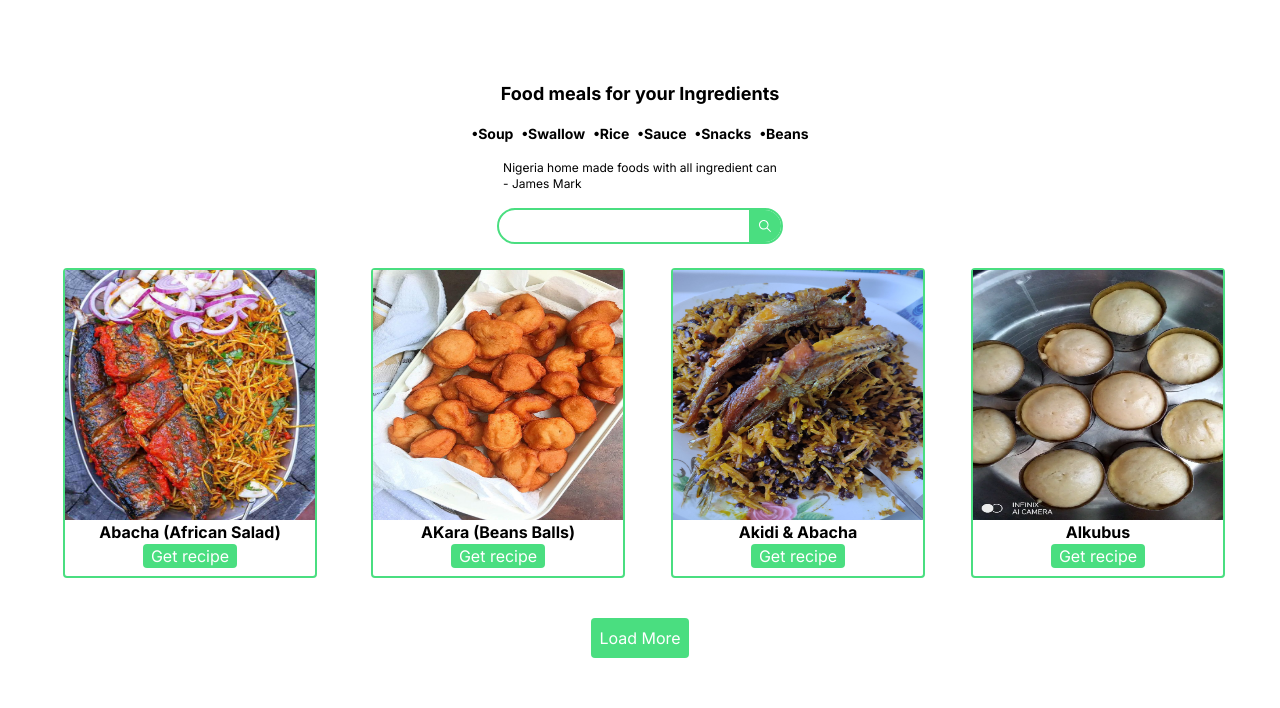
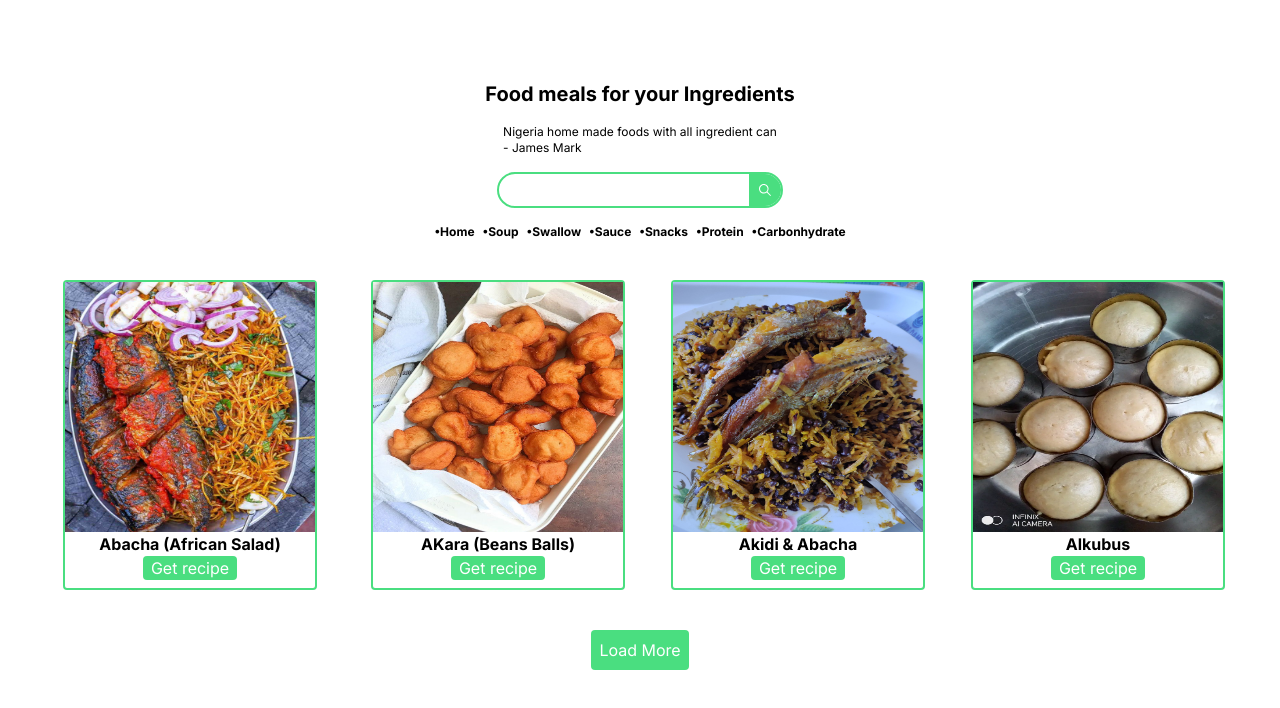
Before and after one commit to Preciousnnebuogor/food-recipe, a Next.js app: page / in a window 1280 px wide. Shown: the top 708 px of the page. Built offline with nearby package versions, Linux system fonts and the light colour scheme.

Commit message:
added home button

```diff
--- a/app/correct.tsx
+++ b/app/correct.tsx
@@ -3,6 +3,7 @@ import { useState } from "react";
 import { IoIosSearch } from "react-icons/io";
 import { FoodList, IFood } from "./data";
 import { Modal } from "./modal";
+
 
 export default function Correct() {
   const [search, setSearch] = useState("");
@@ -20,14 +21,55 @@ export default function Correct() {
   return (
     <div className={``}>
       {/* Search Section */}
-      <div className={`flex flex-col items-center justify-center`}>
-        <div className={`flex flex-col items-center justify-center w-[500px]`}>
-          <p className={`font-bold text-lg mb-4 mt-20 `}>
+      <div className={`flex flex-col items-center justify-center  px-4`}>
+        <div
+          className={`flex flex-col items-center justify-center w-full max-w-lg`}
+        >
+          <p className={`font-bold text-xl mb-4 mt-20 `}>
             Food meals for your Ingredients
           </p>
+          <h6 className={`text-xs mb-4`}>
+            Nigeria home made foods with all ingredient can <br /> - James Mark
+          </h6>
+
           <div
-            className={`flex justify-center items-center space-x-2 font-bold text-sm mb-4`}
+            className={`border-2 border-green-400 rounded-full pl-4 flex items-center p-0`}
           >
+            <input
+              type="text"
+              value={search}
+              onChange={(e) => {
+                setSearch(e.target.value);
+              }}
+              className=" border-none outline-none bg-transparent"
+            />
+            <div className={`bg-green-400 h-full rounded-e-full`}>
+              <IoIosSearch
+                className={`m-2 text-white`}
+                onClick={() => {
+                  const filteredList = FoodList.filter((value) =>
+                    value.foodname.toLowerCase().includes(search.toLowerCase())
+                  );
+                  setList(filteredList);
+                }}
+              />
+            </div>
+          </div>
+
+          <div
+            className={`md:flex md:justify-between text-sm md:space-x-2 grid grid-cols-4 space-x-2 items-center font-bold md:text-xs m-4 `}
+          >
+            <button
+              onClick={() => {
+                setList(FoodList); // Reset list to show all items
+                setSearch(""); // Clear the search input
+                setVisibleCount(4); // Reset visible count to the default
+                window.scrollTo({ top: 0, behavior: "smooth" }); // Scroll to the top smoothly
+              }}
+            >
+              •Home
+            </button>
+
             <button
               onClick={() => {
                 const filteredList = FoodList.filter(
@@ -48,16 +90,7 @@ export default function Correct() {
             >
               •Swallow
             </button>
-            <button
-              onClick={() => {
-                const filteredList = FoodList.filter(
-                  (food) => food.category === "rice"
-                );
-                setList(filteredList);
-              }}
-            >
-              •Rice
-            </button>
+
             <button
               onClick={() => {
                 const filteredList = FoodList.filter(
@@ -86,34 +119,18 @@ export default function Correct() {
                 setList(filteredList);
               }}
             >
-              •Beans
+              •Protein
             </button>
-          </div>
-          <h6 className={`text-xs mb-4`}>
-            Nigeria home made foods with all ingredient can <br /> - James Mark
-          </h6>
-          <div
-            className={`border-2 border-green-400 rounded-full pl-4 flex items-center p-0`}
-          >
-            <input
-              type="text"
-              value={search}
-              onChange={(e) => {
-                setSearch(e.target.value);
+            <button
+              onClick={() => {
+                const filteredList = FoodList.filter(
+                  (food) => food.category === "rice"
+                );
+                setList(filteredList);
               }}
-              className=" border-none outline-none bg-transparent"
-            />
-            <div className={`bg-green-400 h-full rounded-e-full`}>
-              <IoIosSearch
-                className={`m-2 text-white`}
-                onClick={() => {
-                  const filteredList = FoodList.filter((value) =>
-                    value.foodname.toLowerCase().includes(search.toLowerCase())
-                  );
-                  setList(filteredList);
-                }}
-              />
-            </div>
+            >
+              •Carbonhydrate
+            </button>
           </div>
         </div>
       </div>
--- a/app/data.ts
+++ b/app/data.ts
@@ -531,7 +531,7 @@ Your ekpang dish is ready. Bring it down and enjoy this African goodness.`,
   {
     foodname: "Ewa Agoyin",
     image: "/Ewa Agoyin.jpg",
-    category: "",
+    category: "beans",
     ingredient: [
       `4 cups Beans,
 Water,
@@ -725,12 +725,12 @@ Salt to Taste.`,
 Add the peeled beans into a pot, place on a hob on high heat. Add water and cook till very soft and mushy.
 Be careful not to add too much water, You can start with 2 cups and add as you go, if necessary. Do not add salt.
 Use an Ijabe (Ewedu broom) to mash up the beans or a whisk. Save time and energy by blending till smooth in your
-jug blender. If you’re using a blender, be sure to wait till the beans has cooled down a bit before blending
-so you don’t risk damaging your blender. Add water to the beans before blending, not too much though,
+jug blender. If you are using a blender, be sure to wait till the beans has cooled down a bit before blending
+so you do not risk damaging your blender. Add water to the beans before blending, not too much though,
 say half a cup.
-If you used an Ijabe to mash the beans, you’ll need to pass the the paste through a sieve to remove clumps and
-get a really smooth consistency. If your blender is very powerful, you wouldn’t need to do this. As you can see,
-mine was blended smoothly, I’m only sieving to illustrate beetter…
+If you used an Ijabe to mash the beans, you will need to pass the the paste through a sieve to remove clumps and
+get a really smooth consistency. If your blender is very powerful, you will not need to do this. As you can see,
+mine was blended smoothly.
 Now, return the paste back into the pot and on low heat this time around. You might need to add a bit of water
 to the paste. Mine was really thick and had to water it down a bit. The consistency should be semi- fluid.
 Add the palm oil, Iru, crayfish powder, Knorr cube, ground pepper and salt to taste. Be careful not to add
@@ -1218,7 +1218,7 @@ Let it simmer on low heat for few minutes and you are done.`,
   {
     foodname: "Ofada Stew",
     image: "/Ofada Stew.jpg",
-    category: "rice",
+    category: "sauce",
     ingredient: [
       `
         Beef,
@@ -1342,7 +1342,7 @@ Your delicious oha soup is ready to be eaten with any swallow of your choice.
   {
     foodname: "Okpa",
     image: "/okpa.jpg",
-    category: "Beans",
+    category: "snack",
     ingredient: [
       `Okpa flour (1 & ¹/² mudu),
 Palm oil (1 bottle),
@@ -1714,7 +1714,7 @@ Any porridge becomes thicker after dropping from heat, so watch the consistency
   {
     foodname: "Plantain Moi-moi (Ukpo Ogede)",
     image: "/Plantain Moi Moi (Ukpo Ogede).jpg",
-    category: "rice",
+    category: "snack",
     ingredient: [
       `2 medium size of over ripe plantain
 200 g unripe plantain flour
@@ -1735,7 +1735,7 @@ Add palm oil, Maggi and salt, mix and scoop into your nylon or any containers yo
   {
     foodname: "YARIMATA-YAM",
     image: "/YARIMATA-YAM RECIPE.jpg",
-    category: "sauce",
+    category: "rice",
     ingredient: [
       `3 slices yam,
 2 cups flour,
@@ -1768,7 +1768,7 @@ Serve with any sauce of your choice.
   {
     foodname: "Achicha-Ede",
     image: "/achicha-ede.jpg",
-    category: "rice",
+    category: "beans",
     ingredient: [
       `3 cups fio-fio(pigeon peas),
 3 cups achicha(cocoyam)smashed,
@@ -1801,7 +1801,7 @@ our food is good to go. You can serve it with fried fish if you wish.`,
   {
     foodname: "Agidi or Eko",
     image: "/agidi-eko.jpg",
-    category: "snacks",
+    category: "snack",
     ingredient: [
       `8 cups of corn,
 Chiffon cloth,
@@ -1832,7 +1832,7 @@ Allow 1-3 hours for the agidi to cool and solidify. Serve with boiled beans and
   {
     foodname: "Agidi Jollof",
     image: "/agidi-jollof.jpg",
-    category: "snacks",
+    category: "snack",
     ingredient: [
       `Chewable bones,
 Akamu/ogi,
@@ -1857,7 +1857,7 @@ Mix again to combine the water and the agidi jollof.dish the agidi on the uma le
     ],
   },
   {
-    foodname: "Boiled-white-coconut-rice",
+    foodname: "Boiled white coconut-rice",
     image: "/boiled-white-coconut-rice.jpg",
     category: "rice",
     ingredient: [
@@ -1982,7 +1982,7 @@ Finally, after 5 minutes, begin to turn the Àmàlà again, keep turning until a
   {
     foodname: "Coleslaw Salad",
     image: "/coleselaw.jpg",
-    category: "rice",
+    category: "snack",
     ingredient: [
       `Cabbage,
 Carrots,
@@ -2024,7 +2024,7 @@ garri if it is too soft or more of the hot water it is too hard.`,
 After that, bring it down from the fire and gradually add your Abebi Yam Flour. Do not add the fufu flour to the water while still on the fire so it doesn’t form lumps.
 Then, turn the fufu flour with a wooden Eba stick (omorogun) quickly so as not to form lumps.
 Turn for a while, add little water and put it back on the fire to cook on low heat for about 5 minutes.
-Finally, after 5 minutes, begin to turn the fufu again, keep turning until a smooth paste is formed. The pulling of the dough into a smooth paste is the most difficult part of making Elubo.`,
+Finally, after 5 minutes, begin to turn the fufu again, keep turning until a smooth paste is formed.`,
     ],
   },
   {
@@ -2045,8 +2045,7 @@ it will gradually come together to form a solid lump of swallow. The change in c
     category: "swallow",
     ingredient: [`Yam`],
     desc: [
-      `Peel the yam and cut moderate size
-A picture of step 1 of Pounded yam.
+      `Peel the yam and cut moderate size.
 Wash and put in a pot add water enough to cover the yam.
 A picture of step 2 of Pounded yam.
 Allow to cook completely and become very soft. Remove the yam and place it in a food
@@ -2057,7 +2056,7 @@ the pounded yam or make any fancy style of choice. Served mine with rich egusi s
   {
     foodname: "Salad",
     image: "/salad.jpg",
-    category: "rice",
+    category: "snack",
     ingredient: [
       `Medium size cabbage,
 4 medium size carrot,
@@ -2083,8 +2082,16 @@ Soaking the cabbage in warm water was a trick to soften the cabbage, these days,
     foodname: "Semovita Semo (Swallow)",
     category: "swallow",
     image: "/semo.jpg",
-    ingredient: [],
-    desc: [],
+    ingredient: [
+      `Semovita flour
+Water`,
+    ],
+    desc: [
+      `Pour water in a pot & allow it to boil, in a big bowl, pour the semovita & stir with water like a
+      thick batter but not too thick, when the water boil, pour the batter & close leaving some air space,
+      allow it until it get thicker & cooked, then pour more of the semovita while stirring, until it thick.
+      Reduce the flame & allow it, close tightly, off after about 15mins & finally put & thigh in leather. Enjoy.`,
+    ],
   },
   {
     foodname: "Tuwo Shinkafa (Swallow)",
@@ -2104,8 +2111,14 @@ Soaking the cabbage in warm water was a trick to soften the cabbage, these days,
     foodname: "wheat Swallow",
     image: "/wheat swallow.jpg",
     category: "swallow",
-    ingredient: [],
-    desc: [],
+    ingredient: [`Wheat floor,
+        Hot water.`],
+    desc: [`First, heat water on the fire and allow boiling.
+After that, bring it down from the fire and gradually add your wheat Flour.
+Do not add the wheat flour to the water while still on the fire so it do not form lumps.
+Then, turn the wheat flour with a wooden Eba stick (omorogun) quickly so as not to form lumps.
+Turn for a while, add little water and put it back on the fire to cook on low heat for about 5 minutes.
+Finally, after 5 minutes, begin to turn the fufu again, keep turning until a smooth paste is formed.`],
   },
   {
     foodname: "",
```
